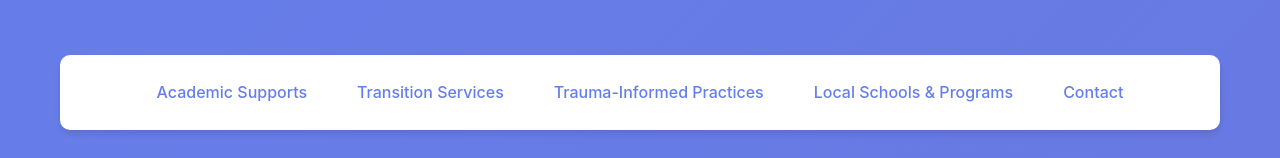
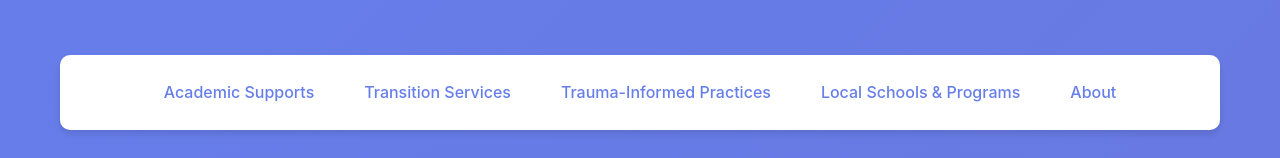
Before and after one commit to rsullyhue/Autism-Resource-Guide, a plain HTML site: page index.html in a window 1280 px wide. Shown: the part 180-338 px from the top of the page. Drawn offline with Linux system fonts and the light colour scheme.

Commit message:
Update index.html

```diff
--- a/index.html
+++ b/index.html
@@ -257,7 +257,7 @@
             <a href="#transition">Transition Services</a>
             <a href="#trauma">Trauma-Informed Practices</a>
             <a href="#local">Local Schools & Programs</a>
-            <a href="#contact">Contact</a>
+            <a href="#about">About</a>
         </nav>
 
         <div class="welcome-section">
@@ -863,8 +863,8 @@
             </div>
         </section>
 
-        <!-- Contact Section -->
-        <section id="contact" class="section">
+        <!-- About Section -->
+        <section id="about" class="section">
             <h2>📬 About This Resource Guide</h2>
             <p>This resource guide was created as part of coursework in Special Education at CSU East Bay. The resources listed here reflect evidence-based practices, local service providers in Contra Costa County, and tools that support autistic students across their educational journey.</p>
             <p style="margin-top: 15px;"><strong>Created by:</strong> Ryan Sullivan, Special Education Teacher, MDUSD</p>
```
